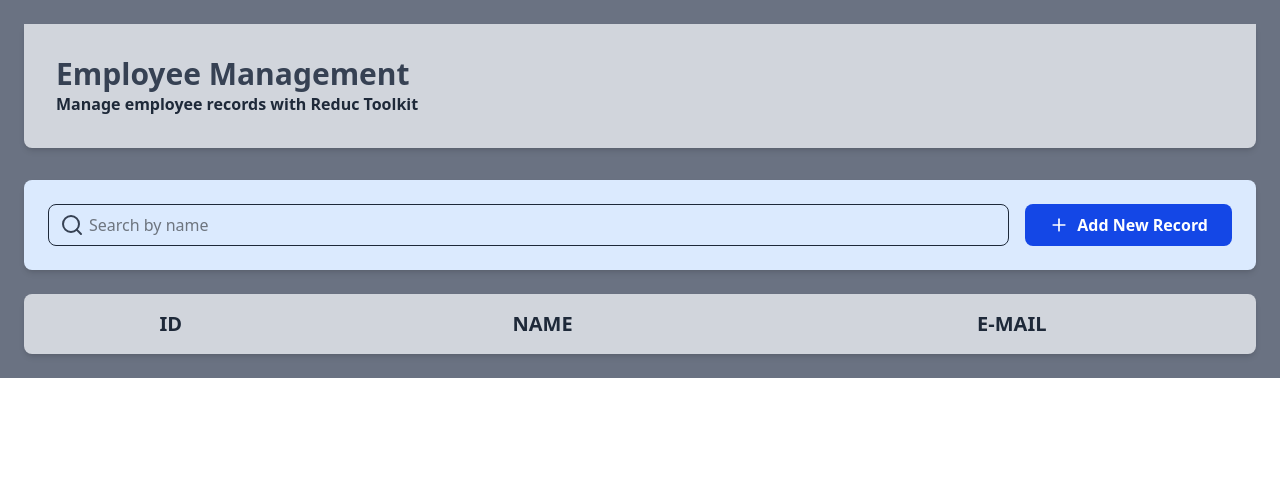
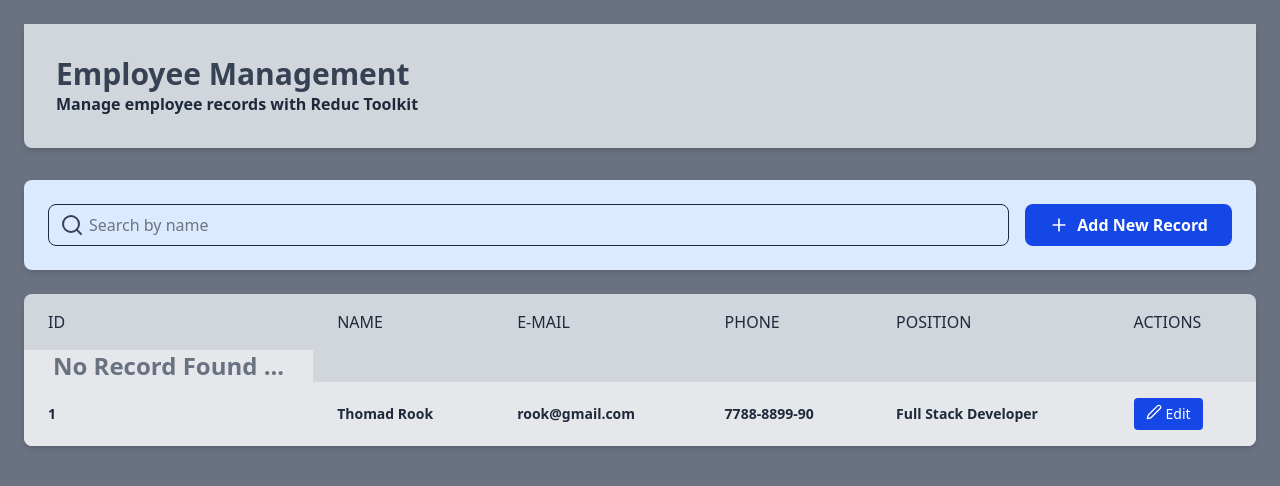
Before and after one commit to AkshitaGupta97/CURD-reactToolkit, a React (Vite) app: page / in a window 1280 px wide. Shown: the top 486 px of the page. Built offline with nearby package versions, Linux system fonts and the light colour scheme.

Commit message:
creating table in RecordTable

```diff
--- a/src/components/RecordTable.jsx
+++ b/src/components/RecordTable.jsx
@@ -1,8 +1,8 @@
-import {Plus, Search} from 'lucide-react'
+import { Edit2, Plus, Search } from 'lucide-react'
 
 function RecordTable() {
     return (
-    <div className="nin-h-screen bg-gray-500 p-6">
+        <div className="min-h-screen bg-gray-500 p-6">
             <div className="max-w-7xl mx-auto">
                 <div className="bg-gray-300 rounded-b-lg shadow-md p-8 mb-8">
                     <h1 className="text-3xl font-bold text-gray-700">Employee Management</h1>
@@ -31,17 +31,58 @@ function RecordTable() {
                 <div className='bg-gray-300 rounded-lg shadow-md overflow-hidden'>
                     <div className='overflow-x-auto'>
                         <table className='w-full'>
+                            <thead>
                                 <tr>
-                            <th className='px-6 py-4 tetx-left text-xl font-semibold text-gray-800 uppercase'>
+                                    <th className='px-6 py-4 text-left  font-medium text-gray-800 uppercase'>
                                         ID
                                     </th>
-                            <th className='px-6 py-4 tetx-left text-xl font-semibold text-gray-800 uppercase'>
+                                    <th className='px-6 py-4 text-left font-medium text-gray-800 uppercase'>
                                         Name
                                     </th>
-                            <th className='px-6 py-4 tetx-left text-xl font-semibold text-gray-800 uppercase'>
+                                    <th className='px-6 py-4 text-left font-medium text-gray-800 uppercase'>
                                         E-mail
                                     </th>
+                                    <th className='px-6 py-4 text-left font-medium  text-gray-800 uppercase'>
+                                        Phone
+                                    </th>
+                                    <th className='px-6 py-4 text-left font-medium text-gray-800 uppercase'>
+                                        Position
+                                    </th>
+                                    <th className='px-6 py-4 text-left font-medium text-gray-800 uppercase'>
+                                        Actions
+                                    </th>
                                 </tr>
+                            </thead>
+
+                            <tbody className='divided-y bg-gray-200 divide-gray-200'>
+                                {/* Conditional rendering */}
+                                <tr className='px-6 py-12 text-center text-gray-500 '>
+                                    <td className='font-semibold text-2xl col-span-6'>No Record Found ... </td>
+                                </tr>
+                                {/* else => map them*/}
+                                <tr className='hover:bg-amber-50 transition-colors'>
+                                    <td className='px-6 font-semibold py-4 whitespace-nowrap text-sm text-gray-800'>
+                                        1
+                                    </td>
+                                    <td className='px-6 font-semibold py-4 whitespace-nowrap text-sm text-gray-800'>
+                                        Thomad Rook
+                                    </td>
+                                    <td className='px-6 font-semibold py-4 whitespace-nowrap text-sm text-gray-800'>
+                                        rook@gmail.com
+                                    </td>
+                                    <td className='px-6 font-semibold py-4 whitespace-nowrap text-sm text-gray-800'>
+                                        7788-8899-90
+                                    </td>
+                                    <td className='px-6 font-semibold py-4 whitespace-nowrap text-sm text-gray-800'>
+                                        Full Stack Developer
+                                    </td>
+                                    <td className='px-6 font-semibold py-4 whitespace-nowrap text-sm text-gray-800'>
+                                        <button className='flex item-center gap-1 bg-blue-700 active:scale-90 text-white px-3 py-1.5 rounded hover:bg-blue-800 transition-all text-sm font-medium'>
+                                            <Edit2 size={16} /> Edit
+                                        </button>
+                                    </td>
+                                </tr>
+                            </tbody>
                         </table>
                     </div>
                 </div>
```
Lines whose indentation alone changed are shown as unchanged.
